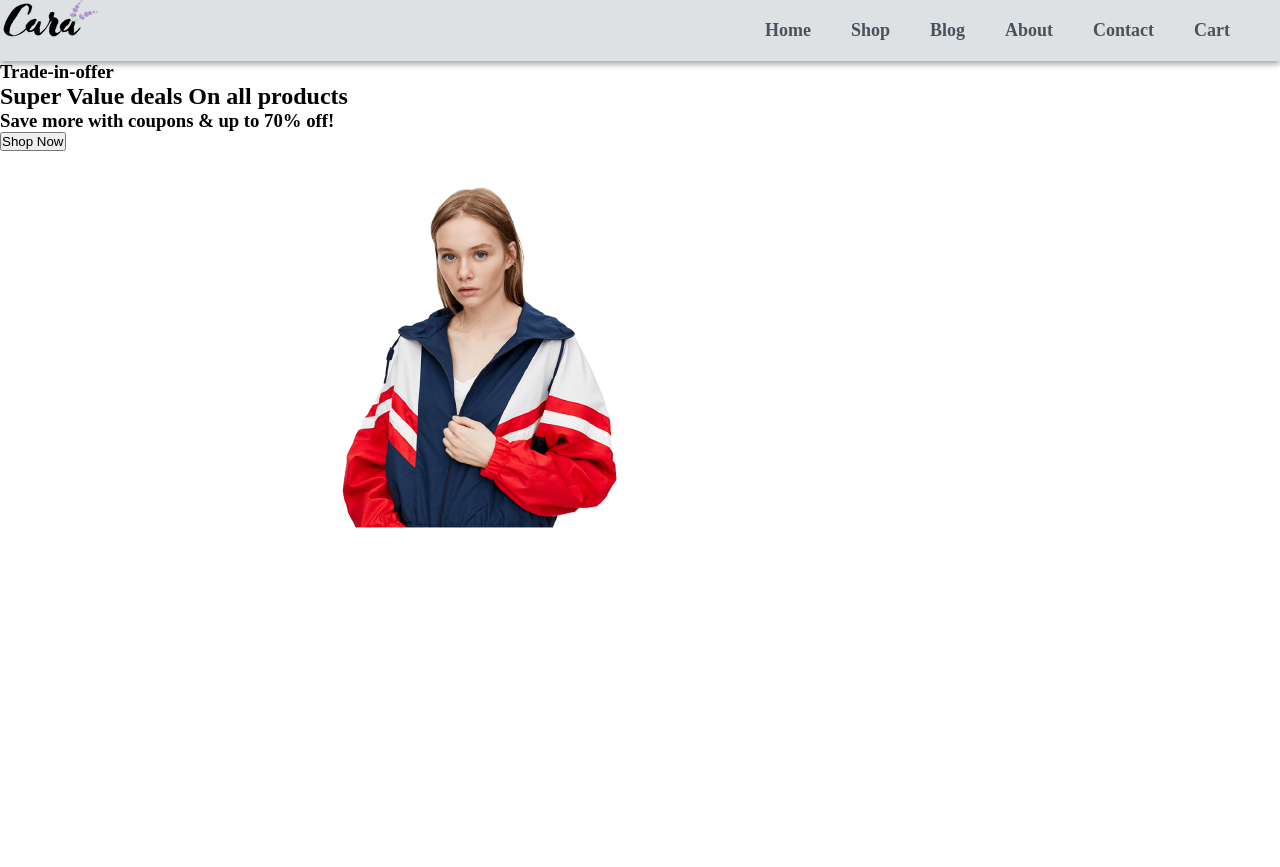
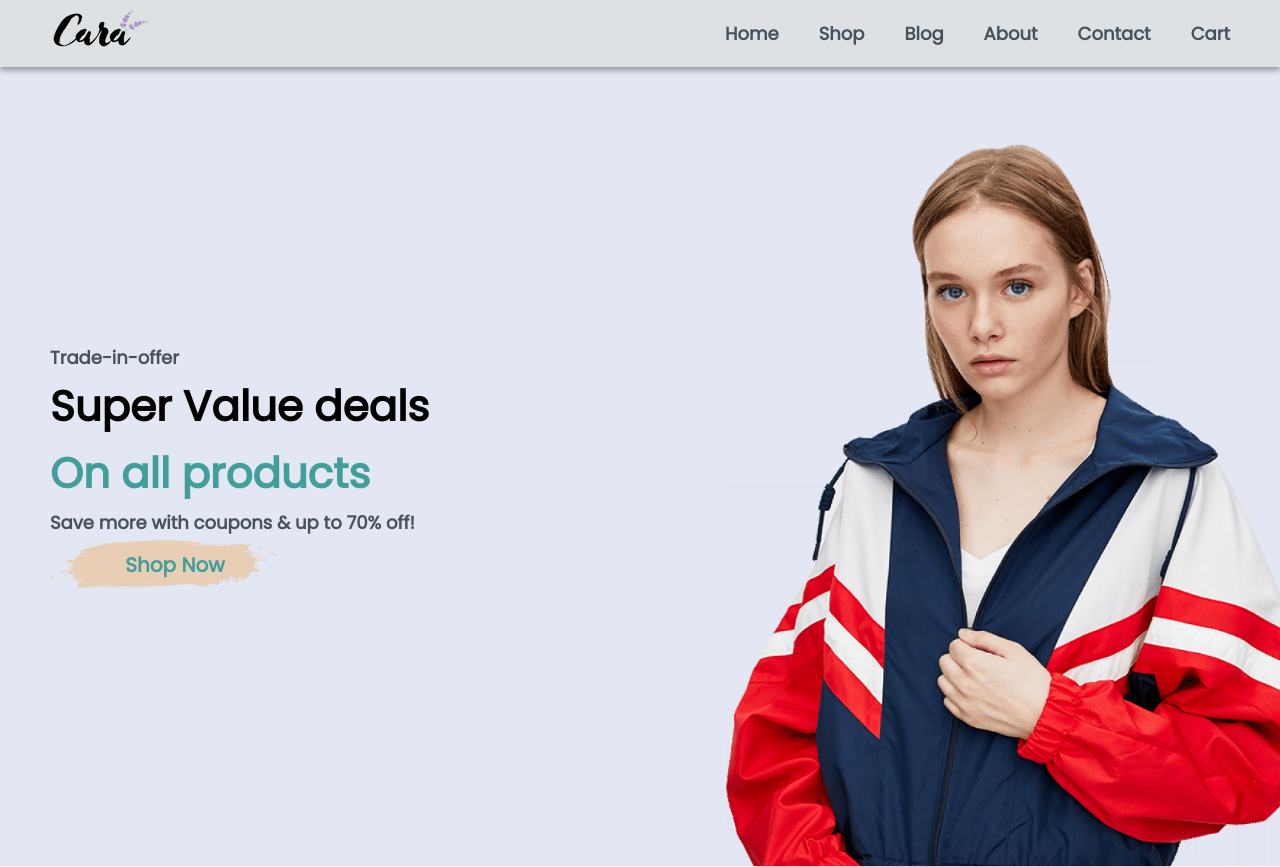
Before and after one commit to anthonykimani/ecommerce-website, a plain HTML site: page index.html in a window 1280 px wide. Before the commit the page ends 800 px from the top, so only its background shows below. Drawn offline with Linux system fonts and the light colour scheme.

Commit message:
Adds styling to the home section

```diff
--- a/Assets/css/index.css
+++ b/Assets/css/index.css
@@ -1,7 +1,7 @@
 *{
     padding:0;
     margin:0;
-    /* border:1px solid red; */
+    font-family:"Poppins",sans-serif;
 }
 
 /* NAVIGATION CONTAINER */
@@ -12,10 +12,13 @@
     display:flex;
     justify-content:space-between;
     max-width:100vw;
+    position:sticky;
+    top:0;
+    left:0;
 }
 
 .logo-container{
-
+    margin:10px 0px 0px 50px;
 }
 
 .navigation-container nav{
@@ -40,3 +43,46 @@
 }
 
 /* HOME CONTAINER */
+.home-container{
+    background-image: url('/Assets/images/hero4.png');
+    height:100vh;
+    background-size: cover;
+    display:flex;
+    flex-direction: column;
+    align-items: flex-start;
+    justify-content:center;
+}
+
+.home-text-container{
+    font-family:'Poppins',sans-serif;
+    margin-left:50px;
+    height:250px;
+    display:grid;
+    align-content:space-around;
+}
+
+.home-text-container h1{
+    font-size:42px;
+    font-weight:800;
+}
+
+.text-color{
+    color:#429E9B;
+}
+
+.home-text-container h3{
+    font-size :18px;
+    font-weight:700;
+    color:#48525B;
+}
+
+.shop-now-button{
+    background:url('/Assets/images/button.png');
+    height:50px;
+    background-repeat:no-repeat;
+    width:250px;
+    font-size:20px;
+    font-weight:700;
+    color:#429E9B;
+    border:none;
+}
--- a/index.html
+++ b/index.html
@@ -4,6 +4,9 @@
     <meta charset="UTF-8">
     <meta http-equiv="X-UA-Compatible" content="IE=edge">
     <meta name="viewport" content="width=device-width, initial-scale=1.0">
+    <link rel="preconnect" href="https://fonts.googleapis.com">
+    <link rel="preconnect" href="https://fonts.gstatic.com" crossorigin>
+    <link href="https://fonts.googleapis.com/css2?family=Actor&family=Poppins&display=swap" rel="stylesheet">
     <link rel="stylesheet" href="./Assets/css/index.css">
     <title>ecommerce-website</title>
 </head>
@@ -29,12 +32,10 @@
         <section class="home-container">
             <div class="home-text-container">
                 <h3>Trade-in-offer</h3>
-                <h1>Super Value deals On all products</h1>
+                <h1>Super Value deals </h1>
+                <h1 class="text-color">On all products</h1>
                 <h3>Save more with coupons & up to 70% off!</h3>
                 <button class="shop-now-button">Shop Now</button>
-            </div>
-            <div class="home-image-container">
-                <img src="./Assets/images/hero4-removebg-preview.png" alt="girl wearing jacket">
             </div>
         </section>
     </div>
```
Also changed, not shown: Assets/images/button.png (added), Assets/images/hero4-removebg-preview.png (deleted), Assets/images/hero4.png (added).
